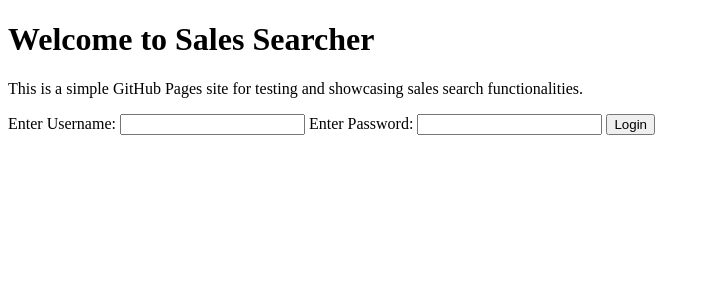
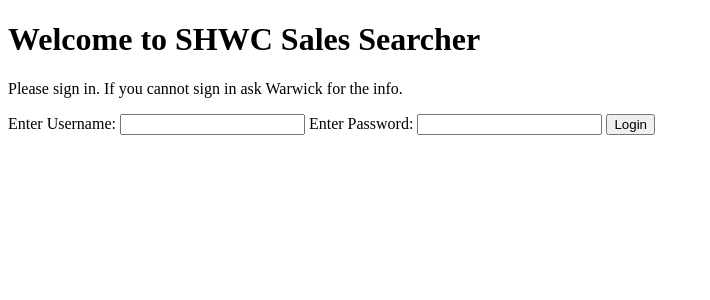
Before and after one commit to itswarwick/sales_searcher, a Flask app: page / in a window 1280 px wide. Shown: the top 300 px of the page, without its empty margins (0-710 px from the left). Run offline with Flask 3, Linux system fonts and the light colour scheme.

Commit message:
redid home screen instructions

```diff
--- a/templates/index.html
+++ b/templates/index.html
@@ -6,8 +6,8 @@
     <title>Sales Searcher</title>
 </head>
 <body>
-    <h1>Welcome to Sales Searcher</h1>
-    <p>This is a simple GitHub Pages site for testing and showcasing sales search functionalities.</p>
+    <h1>Welcome to SHWC Sales Searcher</h1>
+    <p>Please sign in. If you cannot sign in ask Warwick for the info.</p>
 
     <!-- Sign-In Form -->
     <form method="POST" action="/login">
```
